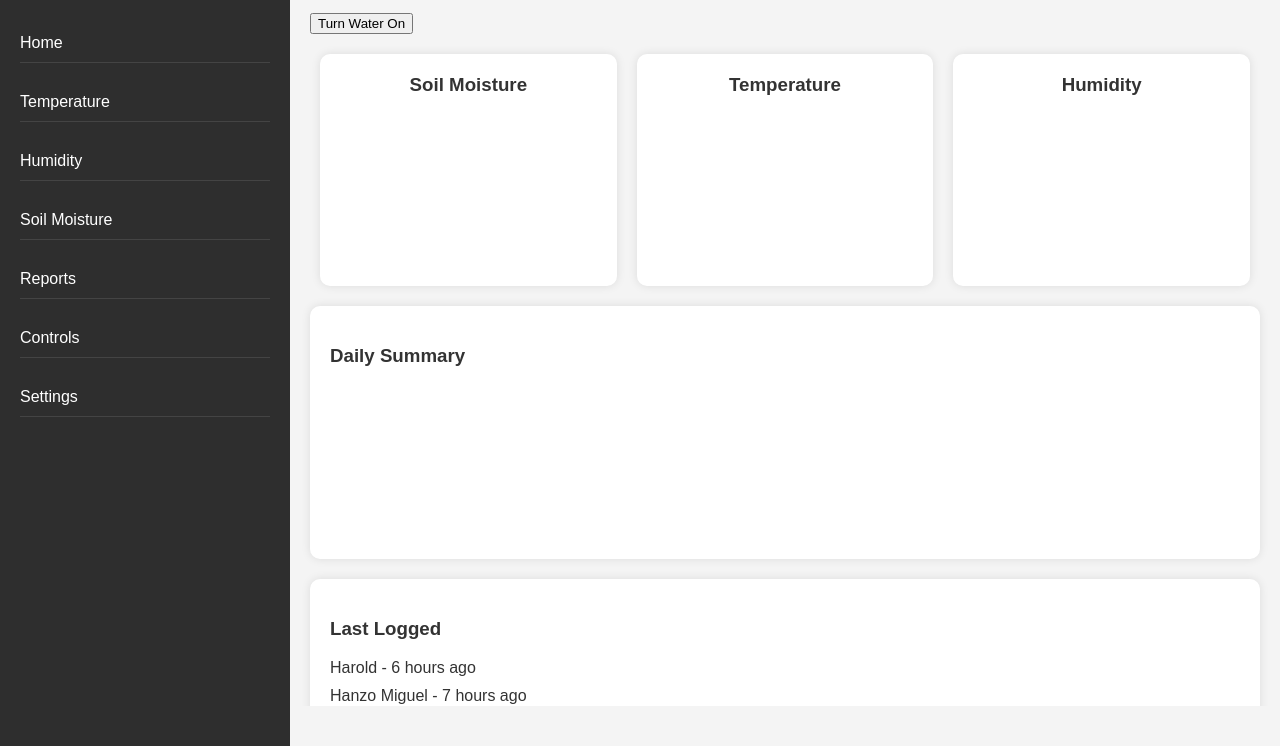
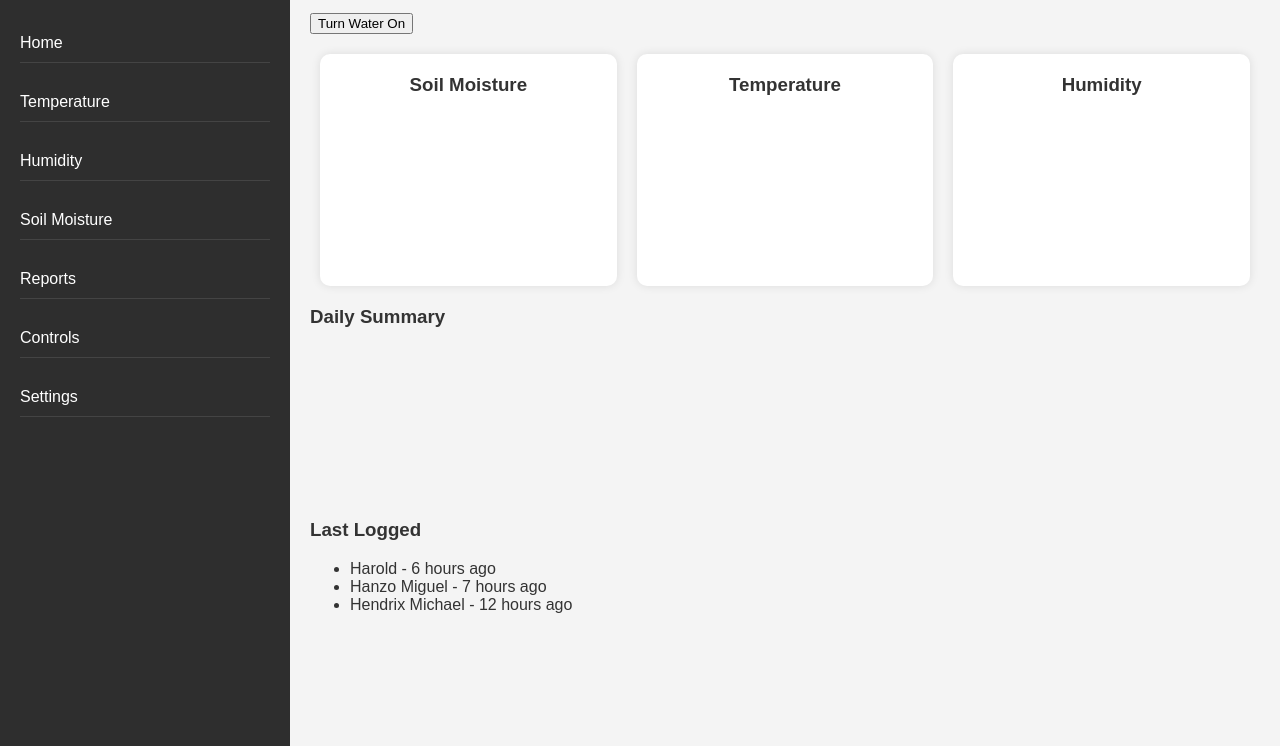
Before and after one commit to YazmanMahmood/Raiwand-project, a plain HTML site: page bay1.html in a window 1280 px wide. Shown: the part 94-840 px from the top of the page. Drawn offline with Linux system fonts and the light colour scheme.

Commit message:
Update bay1.css

```diff
--- a/bay1.css
+++ b/bay1.css
@@ -22,25 +22,12 @@ body {
     margin-bottom: 20px;
 }
 
-.sidebar input {
-    padding: 10px;
-    margin-bottom: 20px;
-    border: none;
-    border-radius: 5px;
-    background-color: #3e3e3e;
-    color: #fff;
-}
-
 .sidebar a {
     color: #fff;
     text-decoration: none;
     padding: 10px 0;
     margin: 10px 0;
     border-bottom: 1px solid #444;
-}
-
-.sidebar a:hover {
-    color: #1abc9c;
 }
 
 .main-content {
@@ -85,27 +72,3 @@ body {
     width: 100%;
     height: 160px;
 }
-
-.summary {
-    background: #fff;
-    border-radius: 10px;
-    padding: 20px;
-    box-shadow: 0 0 10px rgba(0, 0, 0, 0.1);
-    margin-bottom: 20px;
-}
-
-.last-logged {
-    background: #fff;
-    border-radius: 10px;
-    padding: 20px;
-    box-shadow: 0 0 10px rgba(0, 0, 0, 0.1);
-}
-
-.last-logged ul {
-    list-style-type: none;
-    padding: 0;
-}
-
-.last-logged li {
-    margin-bottom: 10px;
-}
```
